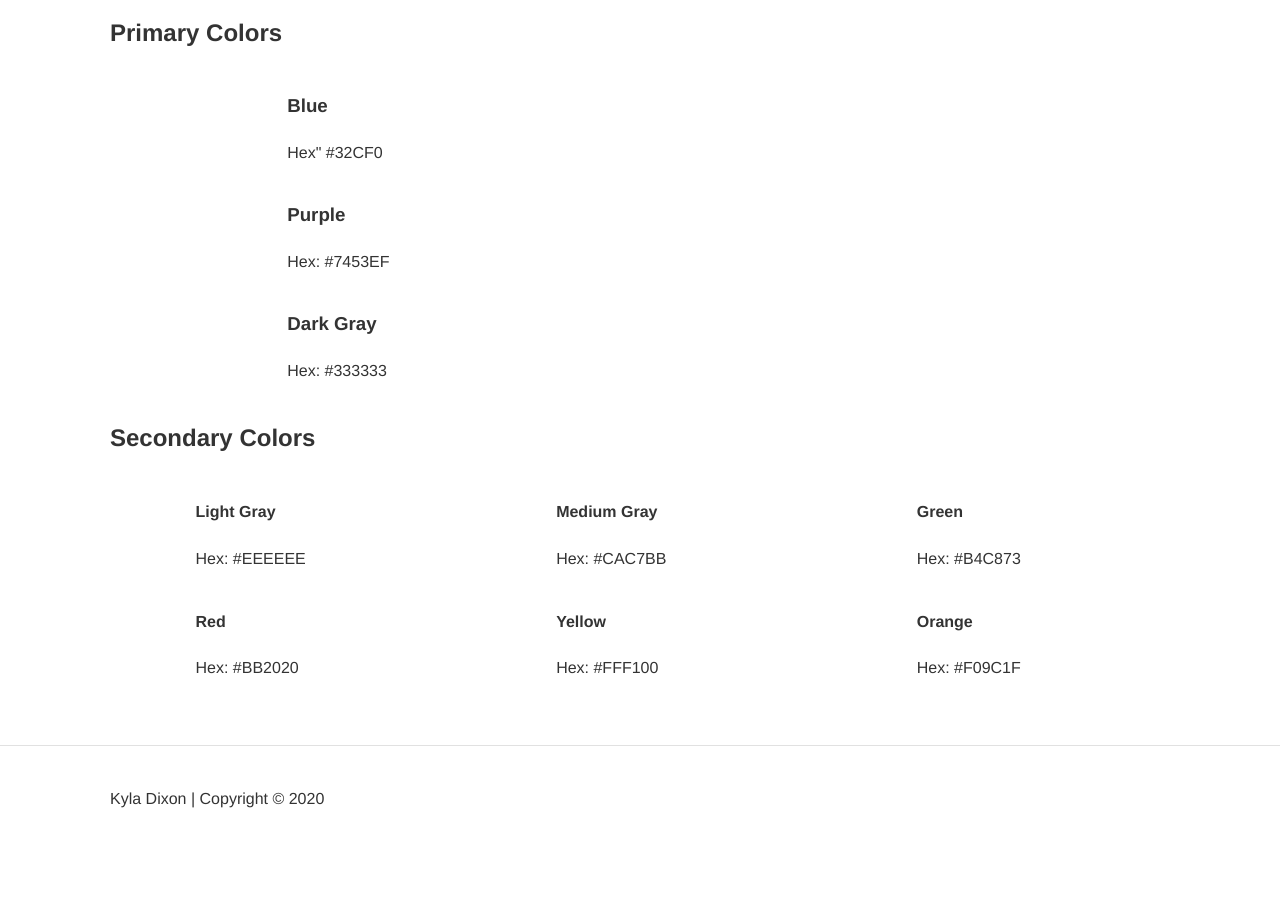
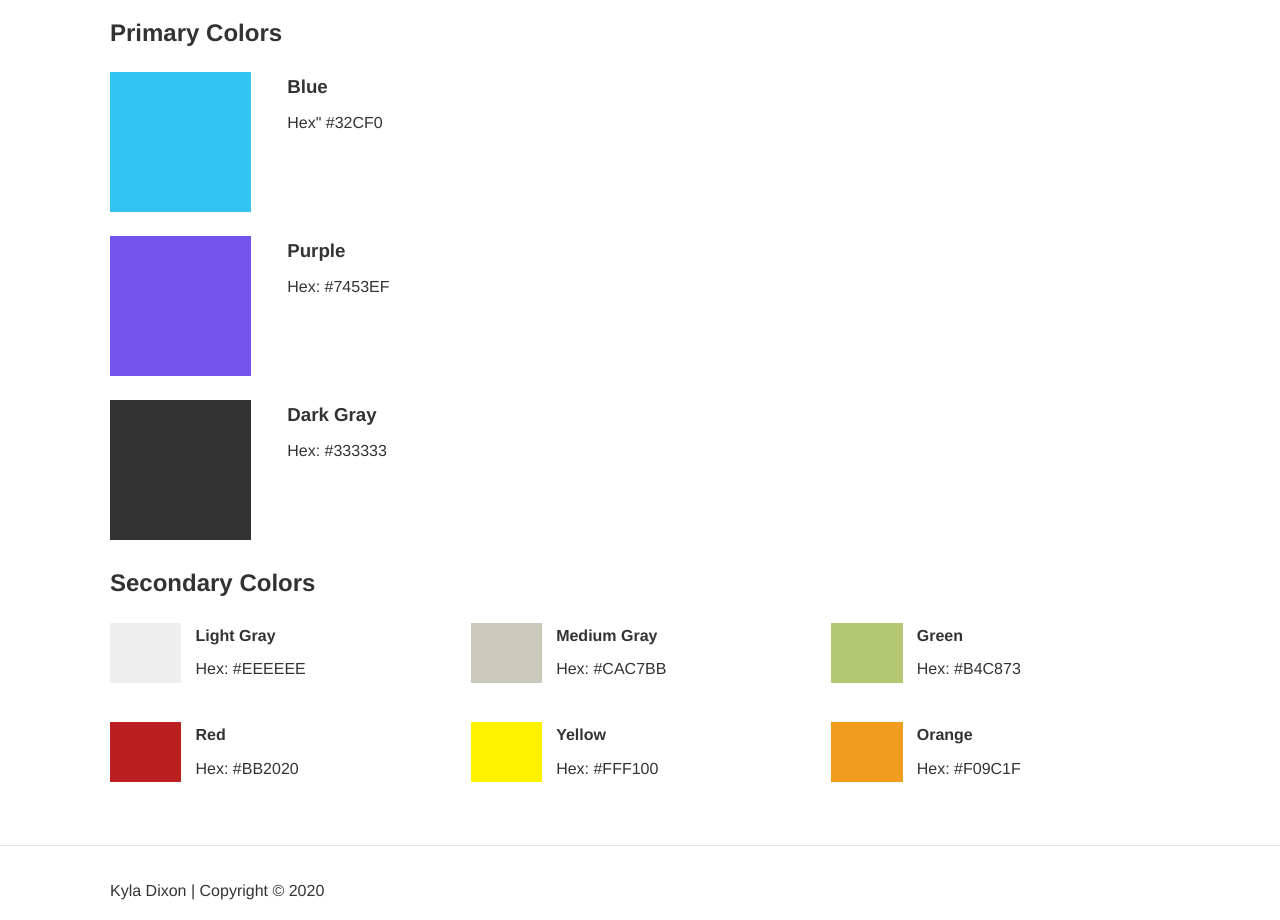
Before and after one commit to kyladixon/styleguide2, a plain HTML site: page colors.html in a window 1280 px wide. Shown: the part 271-1191 px from the top of the page. Before the commit the page ends 1099 px from the top, so only its background shows below. Drawn offline with Linux system fonts and the light colour scheme.

Commit message:
Colors Update

```diff
--- a/css/style.css
+++ b/css/style.css
@@ -250,3 +250,60 @@ footer {
     margin-top: 48px;
     padding: 24px 0 0;
 }
+
+/* Colors Styles
+---------------------------------------*/
+.colors .row {
+    margin-bottom: 24px;
+}
+.colors h3 {
+    margin: 0;
+}
+.colors h4 {
+    margin:0;
+}
+.colors p {
+    margin-top: 8px;
+}
+.color {
+    width: 100%;
+    height: 60px;
+}
+
+/* Primary Colors
+---------------------------------------*/
+.primary .primary-1,
+.primary .primary-2,
+.primary .primary-3 {
+    height: 140px;
+}
+.primary-1{
+    background: #32C3F0;
+}
+.primary-2 {
+    background: #7453EF;
+}
+.primary-3 {
+    background: #333;
+}
+
+/* Secondary Colors
+---------------------------------------*/
+.secondary-1 {
+    background: #EEE;
+}
+.secondary-2 {
+    background: #CAC7BB;
+}
+.secondary-3 {
+    background: #B4C873;
+}
+.secondary-4 {
+    background: #BB2020;
+}
+.secondary-5 {
+    background: #FFF100;
+}
+.secondary-6 {
+    background: #F09C1F;
+}
```
